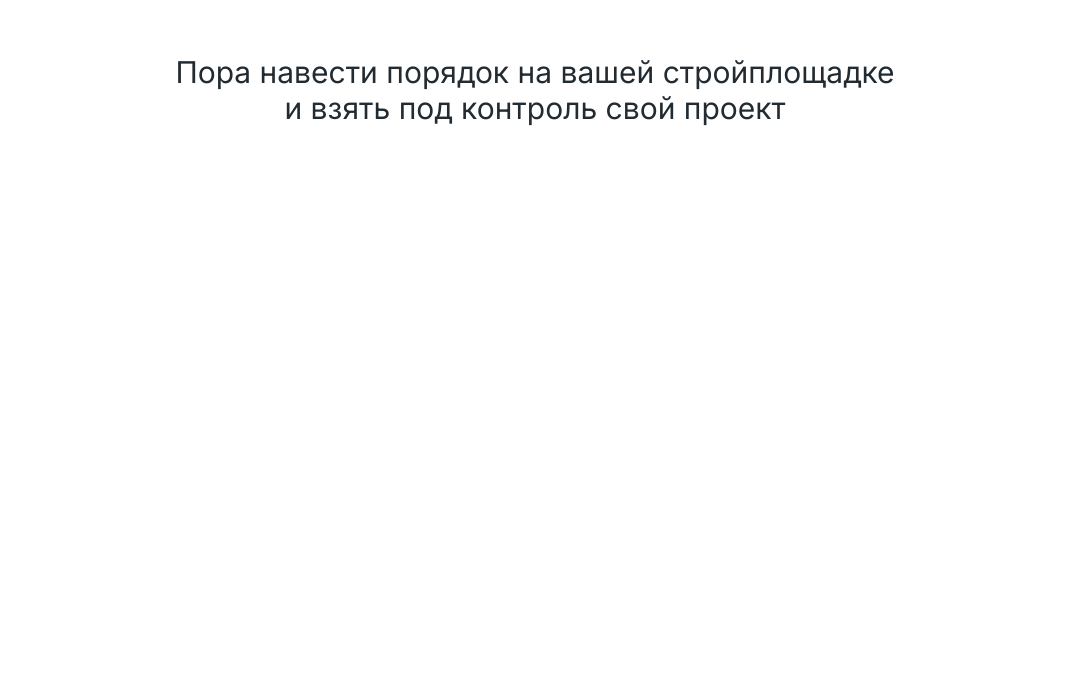
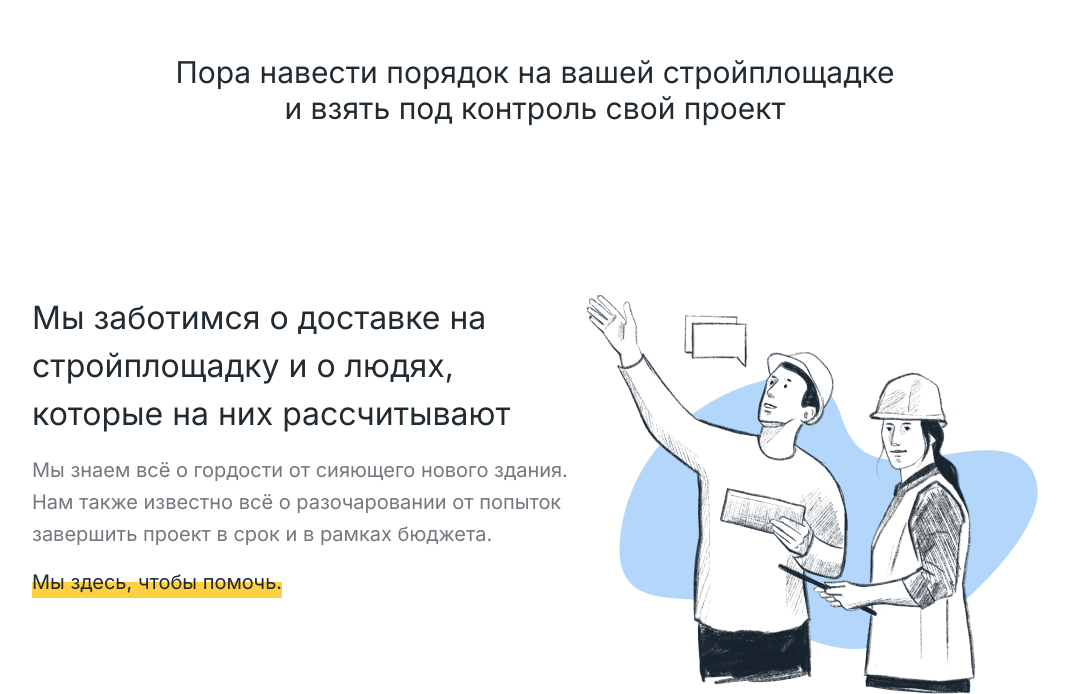
Before and after one commit to Dream-Team-Coders/team-landing, a Next.js app: page / in a window 1280 px wide. Shown: the part 1906-2600 px from the top of the page, without its empty margins (105-1174 px from the left). Before the commit the page ends 2032 px from the top, so only its background shows below. Built offline with nearby package versions, Linux system fonts and the light colour scheme.

Commit message:
add section 5 (#44)

```diff
--- /dev/null
+++ b/src/components/HighlightedText.tsx
@@ -0,0 +1,16 @@
+type props = {
+    children: string
+}
+
+const HighlightedText = ({ children }: props) => {
+    return (
+        <div className='relative inline-block'>
+            <div className='inline-block font-inter text-xl leading-8 text-black'>
+                {children}
+            </div>
+            <div className='absolute -z-10 top-1/2 left-0 w-full h-1/2 bg-mustard' />
+        </div>
+    )
+}
+
+export default HighlightedText
--- a/src/pages/index.tsx
+++ b/src/pages/index.tsx
@@ -3,6 +3,7 @@ import { Section1 } from '@/widgets/sections/Section1'
 import { Section2 } from '@/widgets/sections/Section2'
 import { Section3 } from '@/widgets/sections/Section3'
 import { Section4 } from '@/widgets/sections/Section4'
+import Section5 from '@/widgets/sections/Section5'
 
 const Home: PageWithLayout = () => {
     return (
@@ -11,6 +12,7 @@ const Home: PageWithLayout = () => {
             <Section2 />
             <Section3 />
             <Section4 />
+            <Section5 />
         </div >
     )
 }
--- /dev/null
+++ b/src/widgets/sections/Section5.tsx
@@ -0,0 +1,23 @@
+import HighlightedText from '@/components/HighlightedText'
+import Image from 'next/image'
+import Pic1 from '%/images/section-5-1.png'
+
+const Section5 = () => {
+    return (
+        <section className='mt-[168px] flex'>
+            <div className='flex flex-col items-start w-[542px] gap-y-4'>
+                <div className='font-inter text-[32px] leading-[48px] text-black'>
+                    Мы заботимся о доставке на стройплощадку и о людях, которые на них рассчитывают
+                </div>
+                <div className='font-inter text-xl leading-8 text-gray'>
+                    Мы знаем всё о гордости от сияющего нового здания. Нам также известно всё о
+                    разочаровании от попыток завершить проект в срок и в рамках бюджета.
+                </div>
+                <HighlightedText>Мы здесь, чтобы помочь.</HighlightedText>
+            </div>
+            <Image className='block h-[400px]' src={Pic1} alt='Picture'/>
+        </section>
+    )
+}
+
+export default Section5
--- a/tailwind.config.js
+++ b/tailwind.config.js
@@ -17,7 +17,8 @@ module.exports = {
                 'btns-light': '#DADEDF',
                 'links-blue': '#036FC7',
                 'black': '#212B31',
-                'gray': '#72787D'
+                'gray': '#72787D',
+                'mustard': '#FFD042'
             },
         },
         plugins: [],
```
Also changed, not shown: .eslintrc.json, public/images/section-5-1.png (added).
